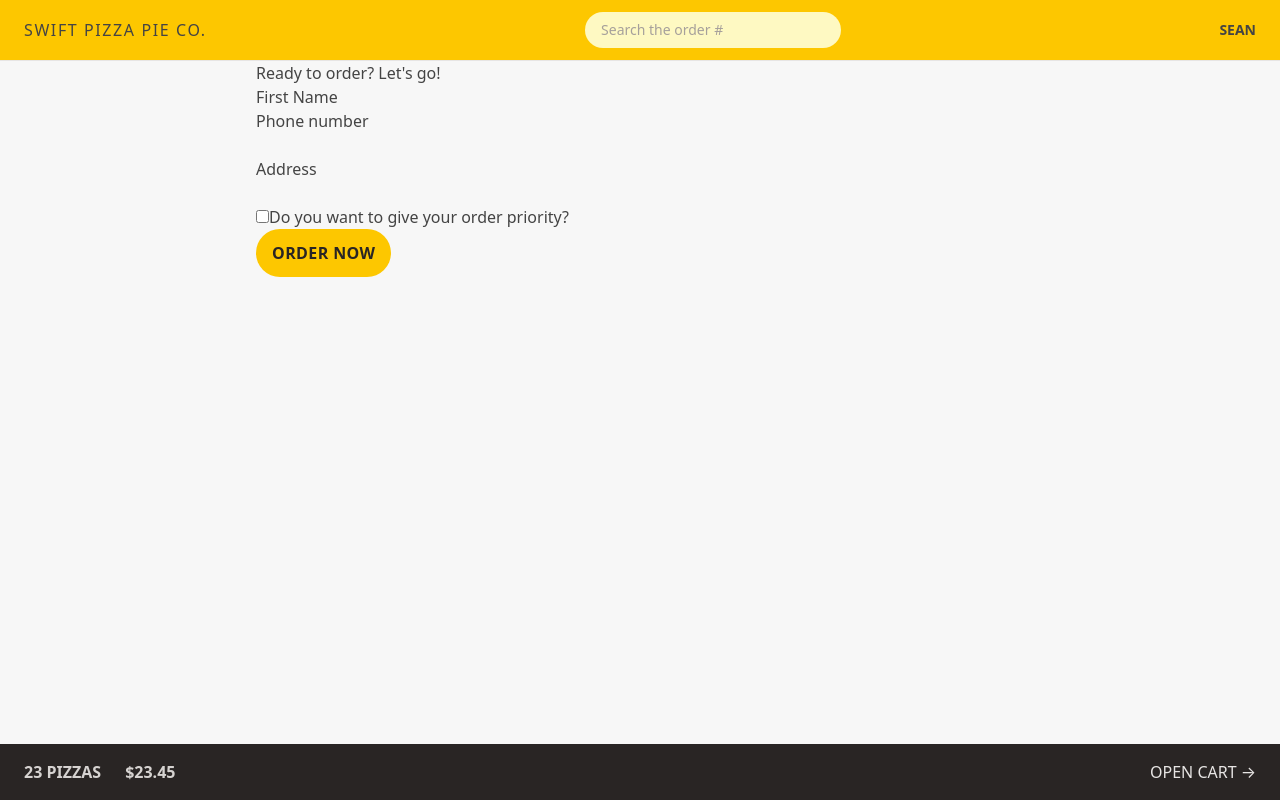
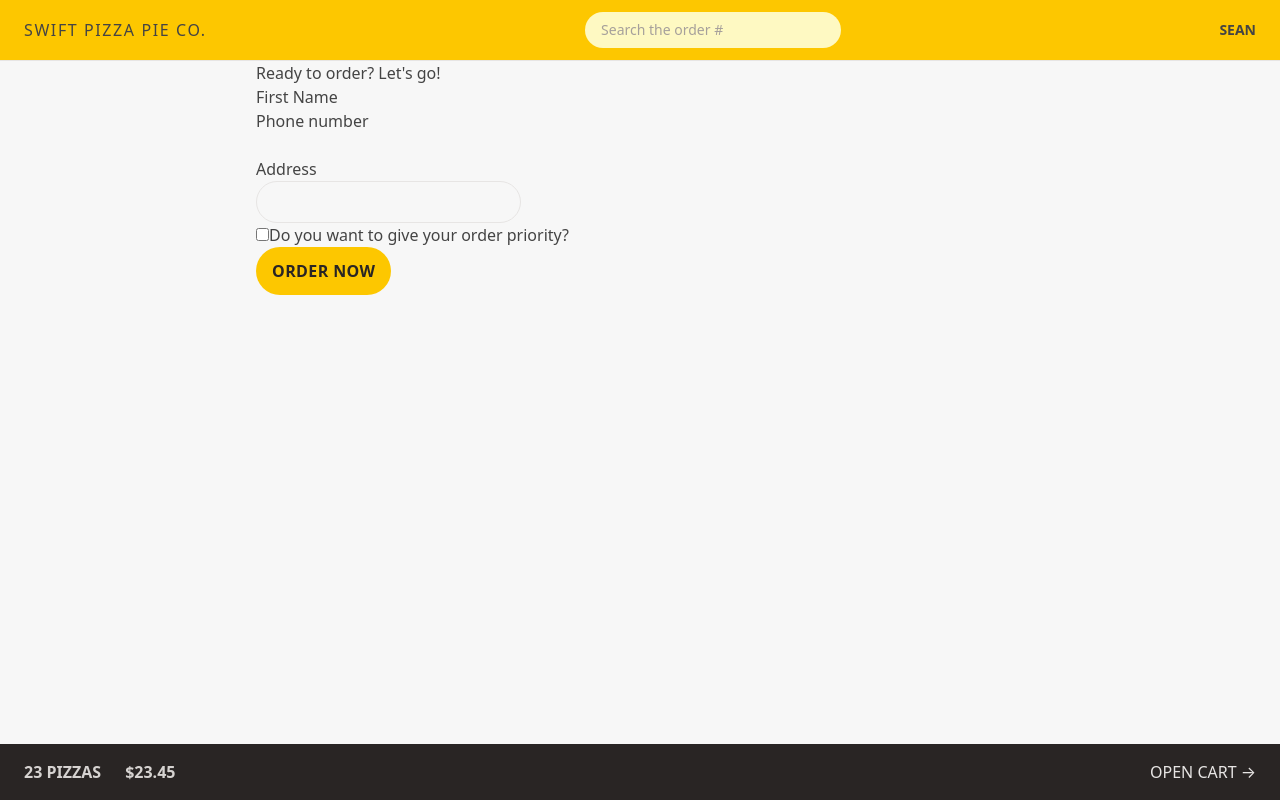
Before and after one commit to MBANS8A1/Swift-Pizza-Pie-Company, a React (Vite) app: page /order/new in a window 1280 px wide. Built offline with nearby package versions, Linux system fonts and the light colour scheme.

Commit message:
I started styling the address field in the React Router Form inside of CreateoOrder.jsx.  I made the input field pill-shaped with "rounded-full", used stone bordering and padding in the x- and y-direction.

```diff
--- a/src/features/order/CreateOrder.jsx
+++ b/src/features/order/CreateOrder.jsx
@@ -63,7 +63,12 @@ function CreateOrder() {
         <div>
           <label>Address</label>
           <div>
-            <input type="text" name="address" required />
+            <input
+              className="rounded-full border border-stone-200 px-4 py-2"
+              type="text"
+              name="address"
+              required
+            />
           </div>
         </div>
 
```
